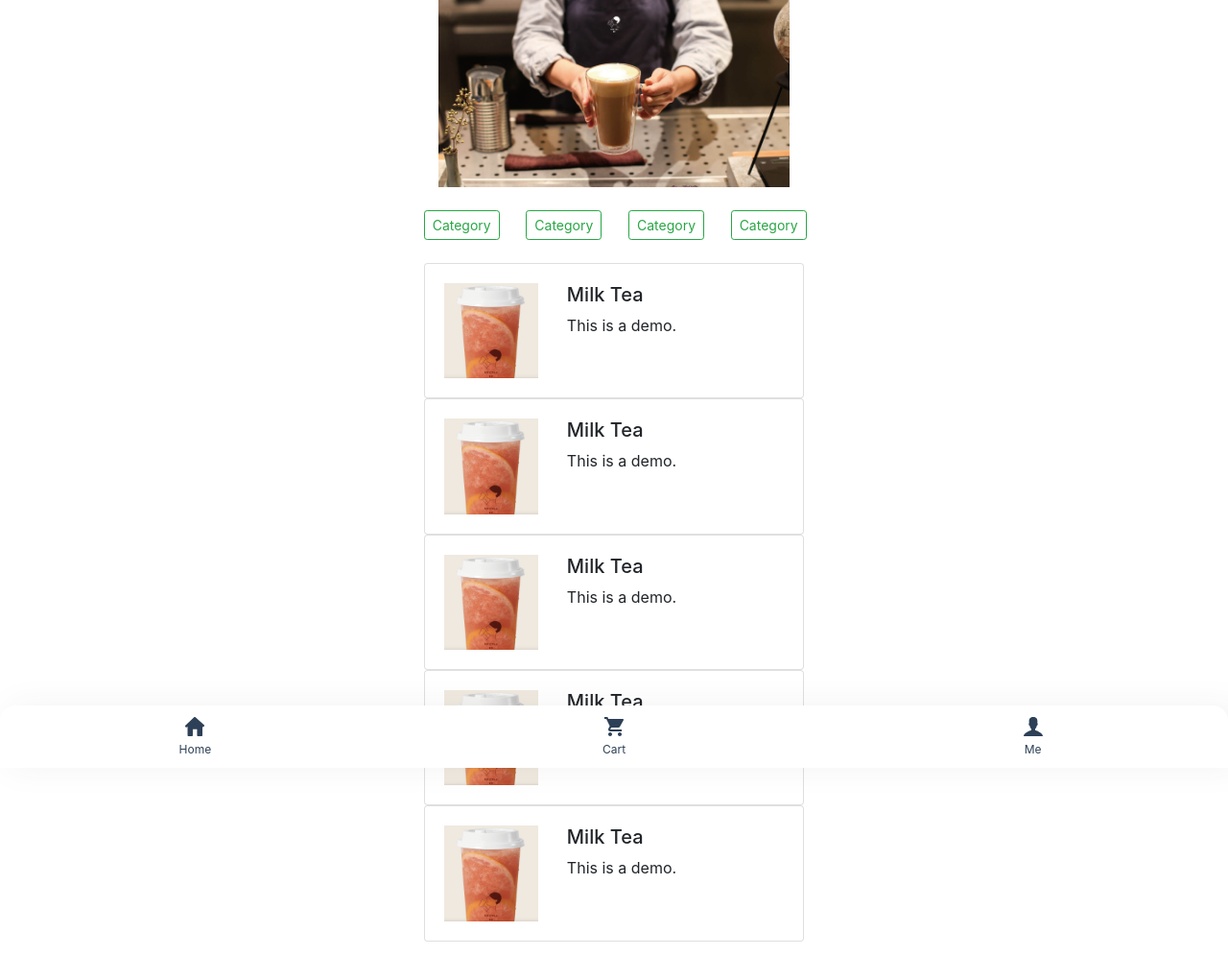
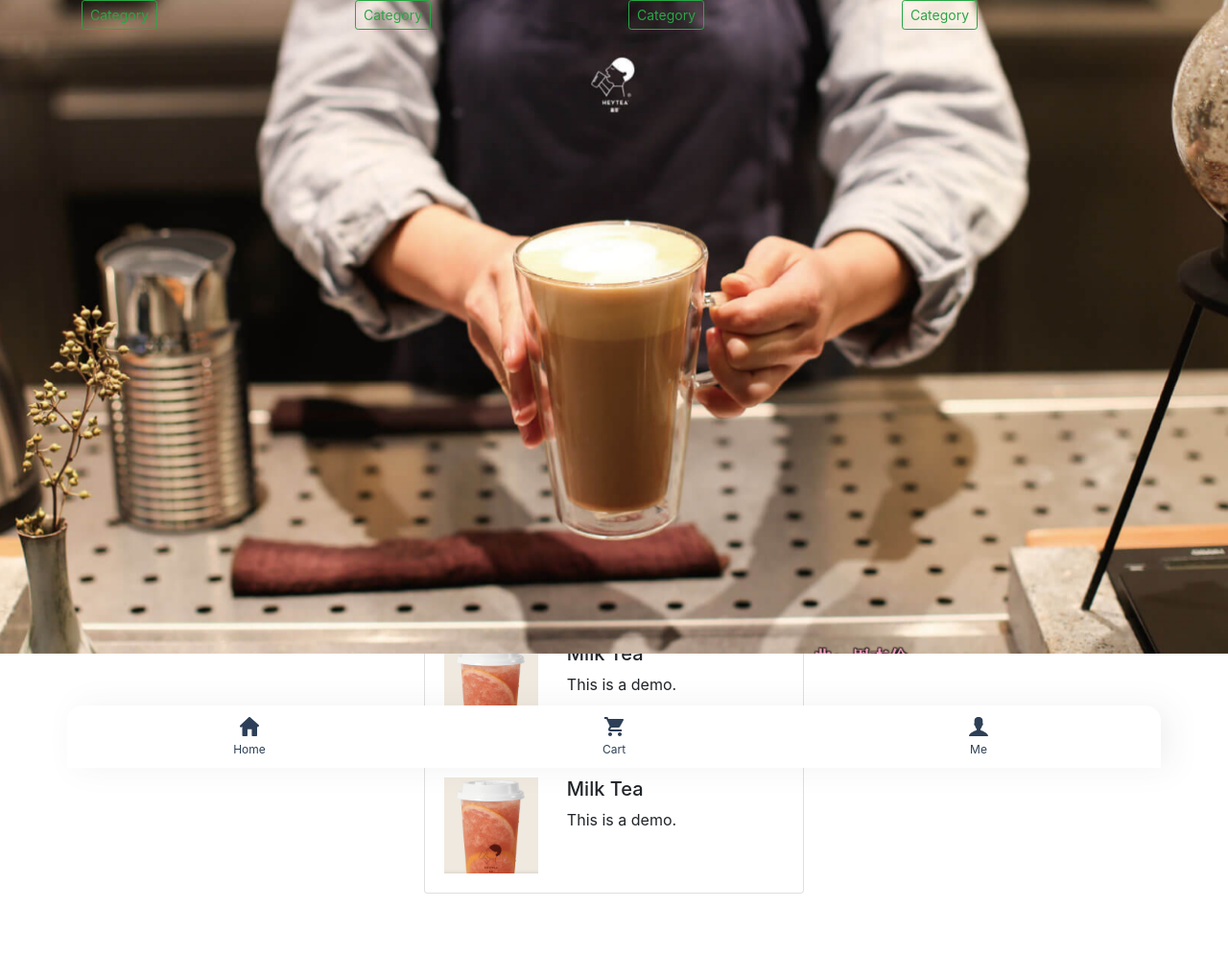
Before and after one commit to RapDoodle/Mooli-Ordering-System, a Flask app: page / in a window 1280 px wide. Shown: the whole page at 96% size. Run offline with Flask 2, Linux system fonts and the light colour scheme; parts of the project's set-up code (start-up, migrations or seed data) failed here and were passed over; some libraries are stand-ins or nearby versions.

Commit message:
Update: home.html, base.html

```diff
--- a/templates/customer/home.html
+++ b/templates/customer/home.html
@@ -2,10 +2,9 @@
 
 {% block title %}Home{% endblock %}
 
-{% block content %}
-<div class="container">
-    <img src="/static/customer/HomePagePic.png" class="img img-fluid" alt="Responsive image">
-</div><br/>
+{% block top %}
+<img class="fixed-top" src="/static/customer/HomePagePic.png" class="img img-fluid" alt="Responsive image" style="width: 100%;"><br/>
+<div class="container fixed-top">
     <div class="row">
         <div class="col col-3 col-sm-3">
             <button class="btn btn-outline-success btn-sm" type="button" value="">Category</button>
@@ -20,7 +19,11 @@
             <button class="btn btn-outline-success btn-sm" type="button" value="">Category</button>
         </div>
     </div><br/>
-<div>
+</div>
+{% endblock %}
+
+{% block content %}
+<div style="margin-top: 200px; margin-bottom: 65px;">
     <div class="card">
         <div class="card-body">
             <div class="row">
--- a/templates/customer/shared/base.html
+++ b/templates/customer/shared/base.html
@@ -13,6 +13,9 @@
         {% block custom_style %}{% endblock %}
     </head>
     <body data-gr-c-s-loaded="true">
+        {% block top %}
+
+        {% endblock %}
         <div class="container-fluid">
             <div class="row">
                 <div class="col col-sm-12 col-md-6 offset-md-3 col-lg-4 offset-lg-4">
@@ -22,6 +25,9 @@
                 </div>
             </div>
         </div>
+        {% block bottom %}
+
+        {% endblock %}
         <script src="/static/bootstrap-4.4.1/js/jquery-3.4.1.slim.min.js"></script>
         <script src="/static/bootstrap-4.4.1/js/popper.min.js"></script>
         <script src="/static/bootstrap-4.4.1/js/bootstrap.min.js"></script>
--- a/templates/customer/shared/navbar.html
+++ b/templates/customer/shared/navbar.html
@@ -4,9 +4,16 @@
     <link rel="stylesheet" href="/static/customer/navbar.css">
 {% endblock %}
 
+{% block top %}
+
+{% endblock %}
+
 {% block content %}
-    <!-- <div class="fixed-bottom"> -->
-    <div class="fixed-bottom">
+
+{% endblock %}
+
+{% block bottom %}
+<div class="container fixed-bottom">
     <div class="row" style="height: 65px;">
         <div data-layer="7c314ca2-4348-4b8f-bcf0-ef1d84b32803" class="rectangle672"></div>
         <div class="col col-xs-4 text-center customNavItem">
```
Lines whose indentation alone changed are shown as unchanged.
